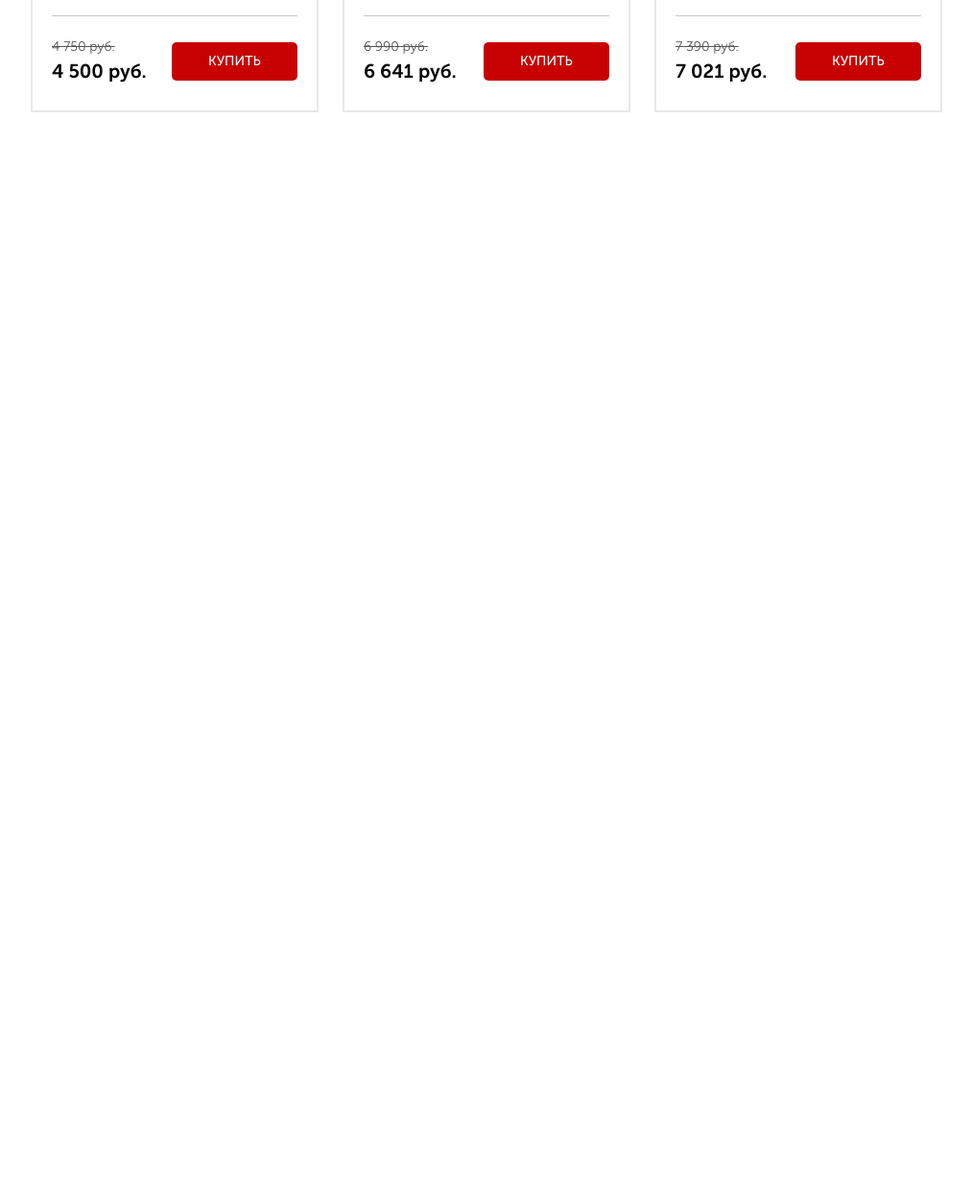
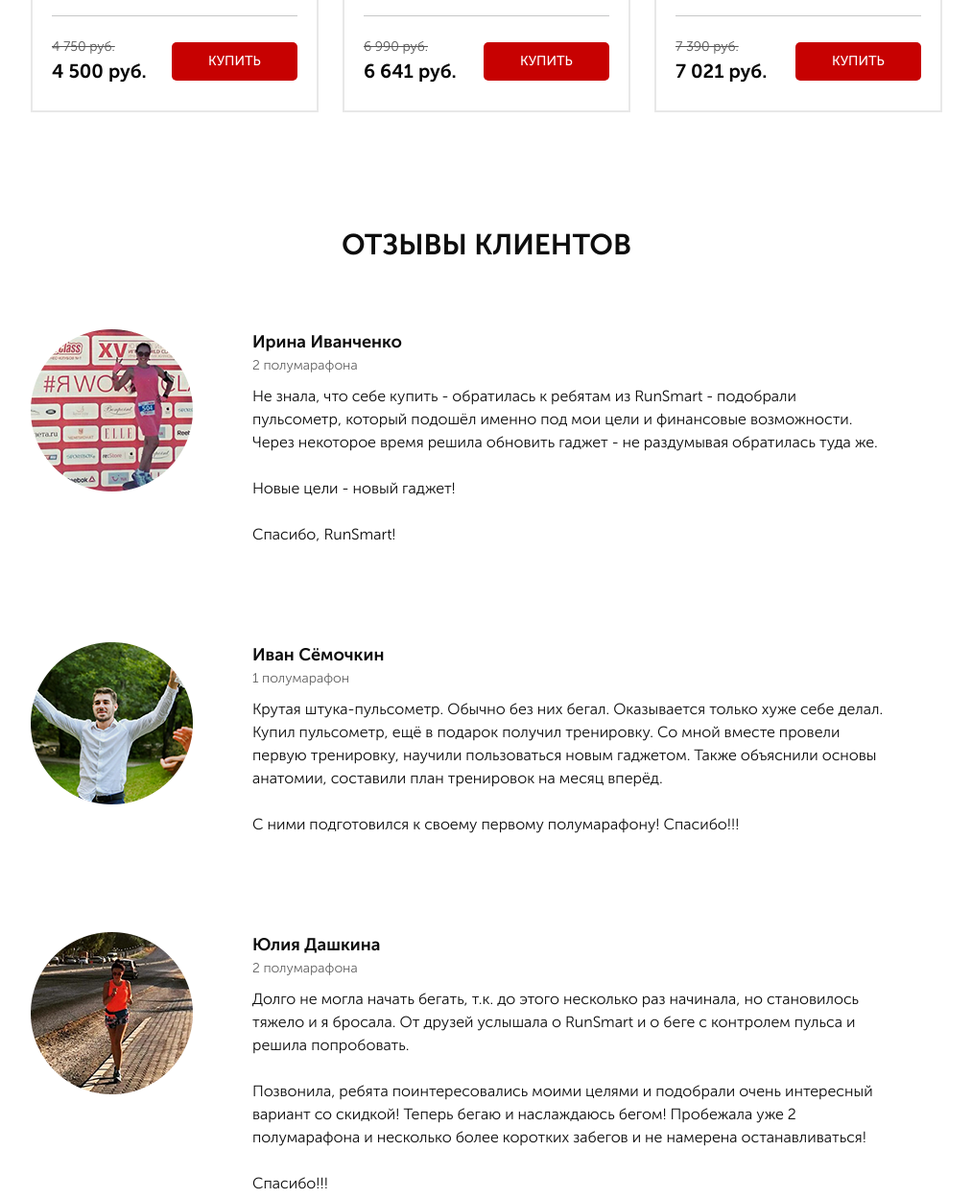
Before and after one commit to anativ89/pulse, a website: page src/index.html in a window 1280 px wide. Shown: the part 3726-4974 px from the top of the page at 96% size, without its empty margins (133-1146 px from the left). Before the commit the page ends 3963 px from the top, so only its background shows below. Drawn offline with nearby package versions, Linux system fonts and the light colour scheme.

Commit message:
Add feed block

```diff
--- a/src/index.html
+++ b/src/index.html
@@ -407,6 +407,49 @@
         </div>
     </section>
 
+    <section class="feed">
+        <div class="container">
+            <h2 class="title">Отзывы клиентов</h2>
+            <div class="feed__item">
+                <img src="img/feed_1.png" alt="Ирина Иванченко" class="feed__img">
+                <div class="feed__text">
+                    <div class="feed__subtitle">Ирина Иванченко</div>
+                    <div class="feed__count">2 полумарафона</div>
+                    <div class="feed__descr">Не знала, что себе купить - обратилась к ребятам из RunSmart - подобрали пульсометр, который подошёл именно под мои цели и финансовые возможности. Через некоторое время решила обновить гаджет - не раздумывая обратилась туда же.
+                    <br><br>
+                    Новые цели - новый гаджет!
+                    <br><br>
+                    Спасибо, RunSmart!
+                    </div>
+                </div>
+            </div>
+            <div class="feed__item">
+                <img src="img/feed_2.png" alt="Иван Сёмочкин" class="feed__img">
+                <div class="feed__text">
+                    <div class="feed__subtitle">Иван Сёмочкин</div>
+                    <div class="feed__count">1 полумарафон</div>
+                    <div class="feed__descr">Крутая штука-пульсометр. Обычно без них бегал. Оказывается только хуже себе делал. Купил пульсометр, ещё в подарок получил тренировку. Со мной вместе провели первую тренировку, научили пользоваться новым гаджетом. Также объяснили основы анатомии, составили план тренировок на месяц вперёд.
+                    <br><br>
+                    С ними подготовился к своему первому полумарафону! Спасибо!!!
+                    </div>
+                </div>
+            </div>
+            <div class="feed__item">
+                <img src="img/feed_3.png" alt="Юлия Дашкина" class="feed__img">
+                <div class="feed__text">
+                    <div class="feed__subtitle">Юлия Дашкина</div>
+                    <div class="feed__count">2 полумарафона</div>
+                    <div class="feed__descr">Долго не могла начать бегать, т.к. до этого несколько раз начинала, но становилось тяжело и я бросала. От друзей услышала о RunSmart и о беге с контролем пульса и решила попробовать.
+                    <br><br>
+                    Позвонила, ребята поинтересовались моими целями и подобрали очень интересный вариант со скидкой! Теперь бегаю и наслаждаюсь бегом! Пробежала уже 2 полумарафона и несколько более коротких забегов и не намерена останавливаться!
+                    <br><br>
+                    Спасибо!!!
+                    </div>
+                </div>
+            </div>
+        </div>
+    </section>
+
     <!-- <script type="text/javascript" src="https://code.jquery.com/jquery-1.11.0.min.js"></script>
     <script type="text/javascript" src="https://code.jquery.com/jquery-migrate-1.2.1.min.js"></script>
     <script src="js/slick.min.js"></script> -->
--- /dev/null
+++ b/src/sass/blocks/_feed.scss
@@ -0,0 +1,34 @@
+.feed {
+    padding-bottom: 71px;
+    &__item {
+        margin-top: 100px;
+        display: flex;
+        &:nth-child(2) {
+            margin-top: 70px;
+        }
+    }
+    &__img {
+        width: 169px;
+        height: 169px;
+    }
+    &__text {
+        margin-left: 62px;
+        padding-right: 60px;
+    }
+    &__subtitle {
+        font-size: 18px;
+        font-weight: 700;
+        color: #0d0d0d;
+    }
+    &__count {
+        font-size: 14px;
+        font-weight: 300;
+        color: #646464;
+    }
+    &__descr {
+        margin-top: 10px;
+        font-size: 16px;
+        font-weight: 300;
+        color: #0d0d0d;
+    }
+}
--- a/src/sass/style.scss
+++ b/src/sass/style.scss
@@ -19,3 +19,4 @@
 @import "blocks/forms";
 @import "blocks/carousel";
 @import "blocks/catalog";
+@import "blocks/feed";
```
Also changed, not shown: src/css/style.min.css, src/img/feed_1.png (added), src/img/feed_2.png (added), src/img/feed_3.png (added).
